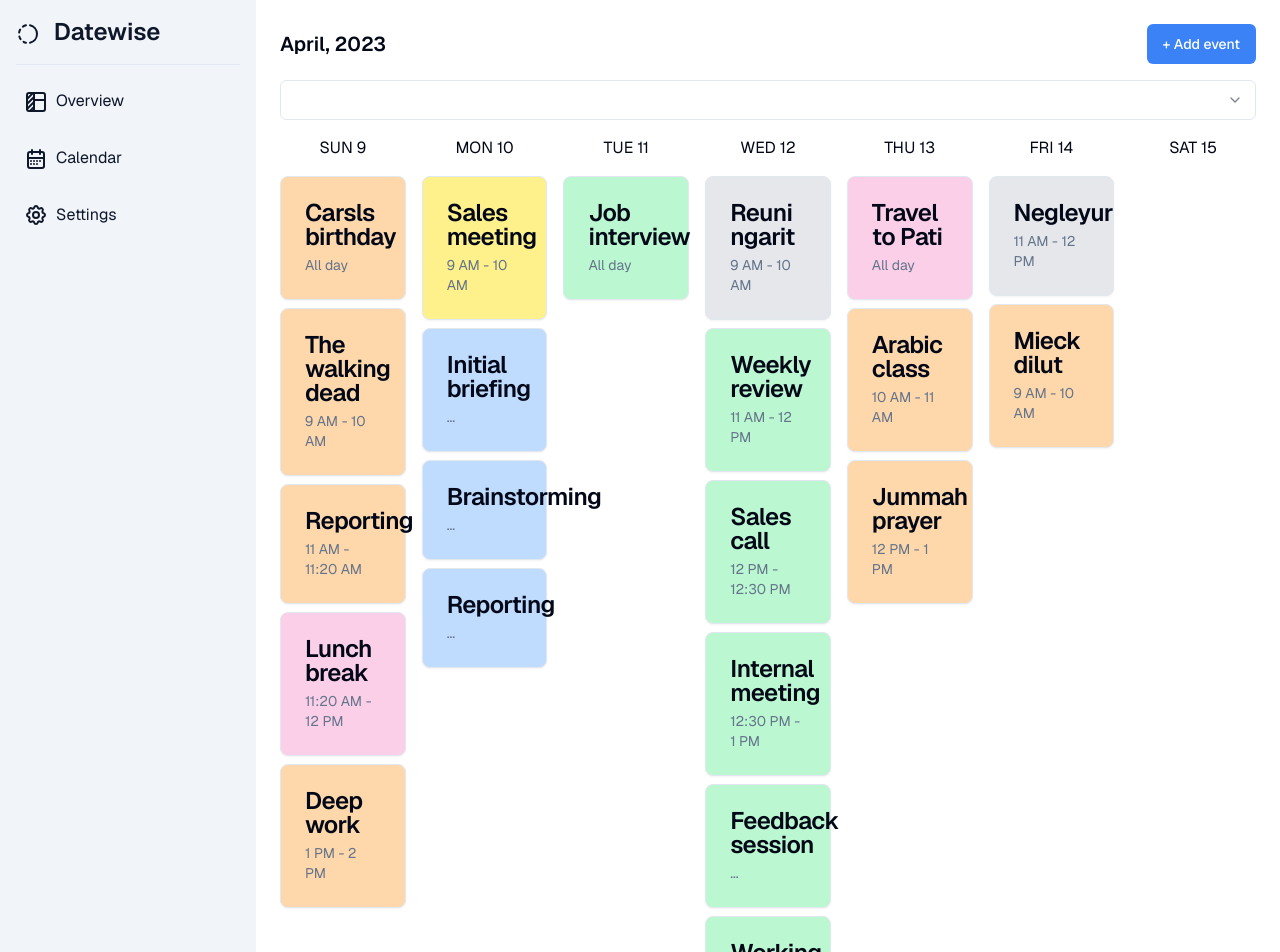
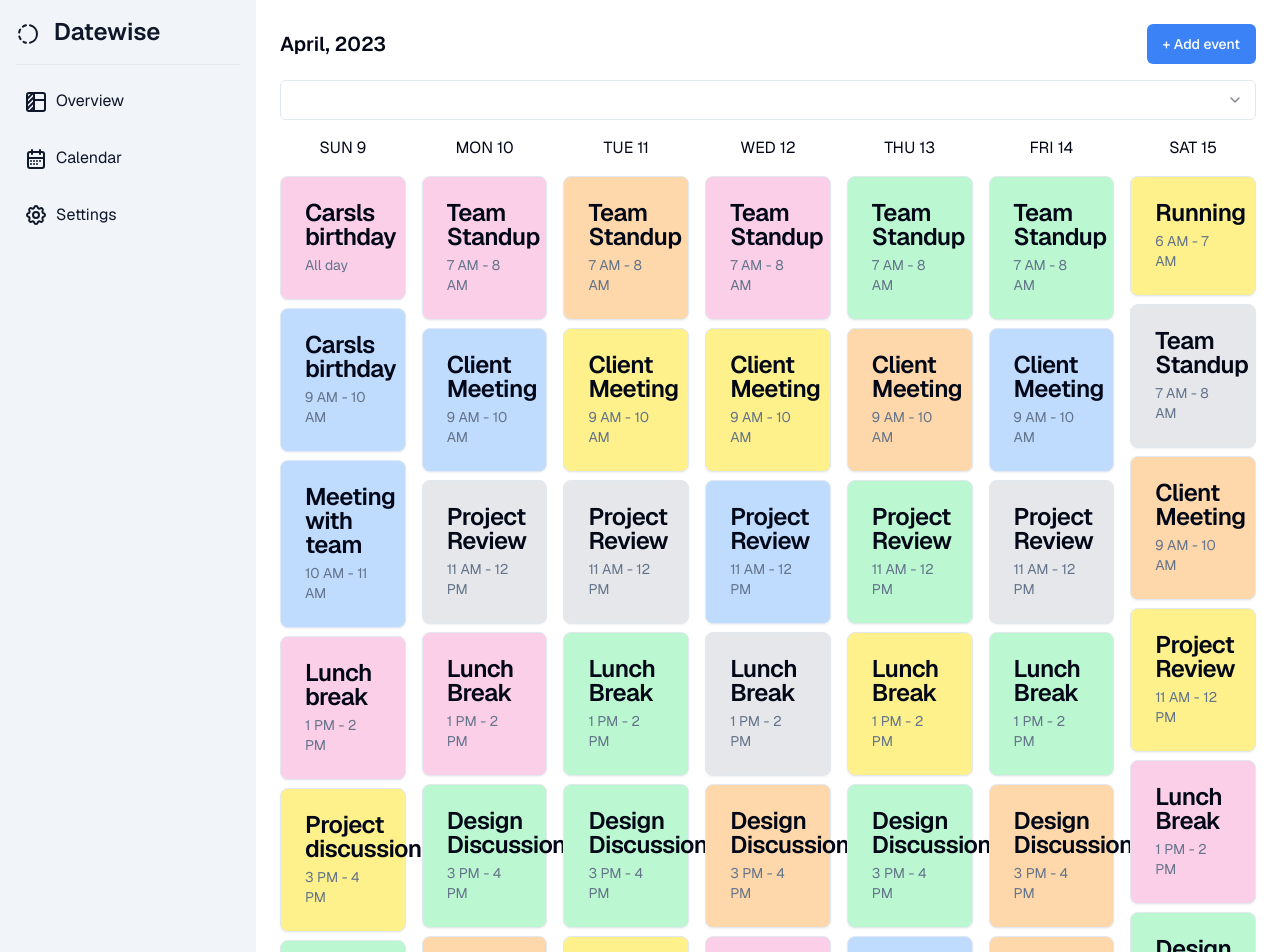
Before and after one commit to zshlabs/datewise, a Next.js app: page /dev in a window 1280 px wide. Shown: the top 952 px of the page. Built offline with nearby package versions, Linux system fonts and the light colour scheme.

Commit message:
ui : separate event cards component

```diff
--- a/package.json
+++ b/package.json
@@ -9,7 +9,7 @@
     "lint": "next lint",
     "format": "prettier --check --ignore-path .gitignore .",
     "format:fix": "prettier --write --ignore-path .gitignore .",
-    "postinstall":"prisma generate --no-engine"
+    "postinstall": "prisma generate --no-engine"
   },
   "dependencies": {
     "@clerk/nextjs": "^4.29.1",
--- /dev/null
+++ b/src/app/(application)/dev/components/EventCard.tsx
@@ -0,0 +1,40 @@
+import {
+  CardTitle,
+  CardDescription,
+  CardHeader,
+  Card,
+} from "@/components/ui/card";
+
+import { cn } from "@/lib/utils";
+
+import React from "react";
+
+type cardProps = {
+  title: string;
+  description: string;
+  // have to add a time type , also have to get link of event to open it.
+  //   time: string;
+};
+
+const colorStyle = [
+  "bg-pink-200",
+  "bg-orange-200",
+  "bg-yellow-200",
+  "bg-green-200",
+  "bg-blue-200",
+  "bg-gray-200",
+];
+
+export default function EventCard(props: cardProps) {
+  const randomColor = colorStyle[Math.floor(Math.random() * colorStyle.length)];
+  // this makes the card colors random ,
+  // but also the color changes in every render , is it a good UX ??
+  return (
+    <Card className={cn(randomColor)}>
+      <CardHeader>
+        <CardTitle>{props.title}</CardTitle>
+        <CardDescription>{props.description}</CardDescription>
+      </CardHeader>
+    </Card>
+  );
+}
--- a/src/app/(application)/dev/page.tsx
+++ b/src/app/(application)/dev/page.tsx
@@ -1,7 +1,3 @@
-/**
- * v0 by Vercel.
- * @see https://v0.dev/t/D8RpkvjDLtr
- */
 import { Button } from "@/components/ui/button";
 import {
   SelectValue,
@@ -10,12 +6,8 @@ import {
   SelectContent,
   Select,
 } from "@/components/ui/select";
-import {
-  CardTitle,
-  CardDescription,
-  CardHeader,
-  Card,
-} from "@/components/ui/card";
+
+import EventCard from "./components/EventCard";
 
 export default function Component() {
   return (
@@ -46,148 +38,62 @@ export default function Component() {
       </div>
       <div className="grid grid-cols-7 gap-4 mt-4">
         <div className="space-y-2">
-          <Card className="bg-orange-200">
-            <CardHeader>
-              <CardTitle> Carsls birthday</CardTitle>
-              <CardDescription>All day</CardDescription>
-            </CardHeader>
-          </Card>
-          <Card className="bg-orange-200">
-            <CardHeader>
-              <CardTitle>The walking dead</CardTitle>
-              <CardDescription>9 AM - 10 AM</CardDescription>
-            </CardHeader>
-          </Card>
-          <Card className="bg-orange-200">
-            <CardHeader>
-              <CardTitle>Reporting</CardTitle>
-              <CardDescription>11 AM - 11:20 AM</CardDescription>
-            </CardHeader>
-          </Card>
-          <Card className="bg-pink-200">
-            <CardHeader>
-              <CardTitle>Lunch break</CardTitle>
-              <CardDescription>11:20 AM - 12 PM</CardDescription>
-            </CardHeader>
-          </Card>
-          <Card className="bg-orange-200">
-            <CardHeader>
-              <CardTitle>Deep work</CardTitle>
-              <CardDescription>1 PM - 2 PM</CardDescription>
-            </CardHeader>
-          </Card>
+          <EventCard title="Carsls birthday" description="All day" />
+          <EventCard title="Carsls birthday" description="9 AM - 10 AM" />
+
+          <EventCard title="Meeting with team" description="10 AM - 11 AM" />
+          <EventCard title="Lunch break" description="1 PM - 2 PM" />
+          <EventCard title="Project discussion" description="3 PM - 4 PM" />
+          <EventCard title="End of day wrap-up" description="5 PM - 6 PM" />
         </div>
         <div className="space-y-2">
-          <Card className="bg-yellow-200">
-            <CardHeader>
-              <CardTitle>Sales meeting</CardTitle>
-              <CardDescription>9 AM - 10 AM</CardDescription>
-            </CardHeader>
-          </Card>
-          <Card className="bg-blue-200">
-            <CardHeader>
-              <CardTitle>Initial briefing</CardTitle>
-              <CardDescription>...</CardDescription>
-            </CardHeader>
-          </Card>
-          <Card className="bg-blue-200">
-            <CardHeader>
-              <CardTitle>Brainstorming</CardTitle>
-              <CardDescription>...</CardDescription>
-            </CardHeader>
-          </Card>
-          <Card className="bg-blue-200">
-            <CardHeader>
-              <CardTitle>Reporting</CardTitle>
-              <CardDescription>...</CardDescription>
-            </CardHeader>
-          </Card>
+          <EventCard title="Team Standup" description="7 AM - 8 AM" />
+          <EventCard title="Client Meeting" description="9 AM - 10 AM" />
+          <EventCard title="Project Review" description="11 AM - 12 PM" />
+          <EventCard title="Lunch Break" description="1 PM - 2 PM" />
+          <EventCard title="Design Discussion" description="3 PM - 4 PM" />
+          <EventCard title="End of Day Wrap-up" description="5 PM - 6 PM" />
         </div>
         <div className="space-y-2">
-          <Card className="bg-green-200">
-            <CardHeader>
-              <CardTitle>Job interview</CardTitle>
-              <CardDescription>All day</CardDescription>
-            </CardHeader>
-          </Card>
+          <EventCard title="Team Standup" description="7 AM - 8 AM" />
+          <EventCard title="Client Meeting" description="9 AM - 10 AM" />
+          <EventCard title="Project Review" description="11 AM - 12 PM" />
+          <EventCard title="Lunch Break" description="1 PM - 2 PM" />
+          <EventCard title="Design Discussion" description="3 PM - 4 PM" />
+          <EventCard title="End of Day Wrap-up" description="5 PM - 6 PM" />
         </div>
         <div className="space-y-2">
-          <Card className="bg-gray-200">
-            <CardHeader>
-              <CardTitle>Reuni ngarit</CardTitle>
-              <CardDescription>9 AM - 10 AM</CardDescription>
-            </CardHeader>
-          </Card>
-          <Card className="bg-green-200">
-            <CardHeader>
-              <CardTitle>Weekly review</CardTitle>
-              <CardDescription>11 AM - 12 PM</CardDescription>
-            </CardHeader>
-          </Card>
-          <Card className="bg-green-200">
-            <CardHeader>
-              <CardTitle>Sales call</CardTitle>
-              <CardDescription>12 PM - 12:30 PM</CardDescription>
-            </CardHeader>
-          </Card>
-          <Card className="bg-green-200">
-            <CardHeader>
-              <CardTitle>Internal meeting</CardTitle>
-              <CardDescription>12:30 PM - 1 PM</CardDescription>
-            </CardHeader>
-          </Card>
-          <Card className="bg-green-200">
-            <CardHeader>
-              <CardTitle>Feedback session</CardTitle>
-              <CardDescription>...</CardDescription>
-            </CardHeader>
-          </Card>
-          <Card className="bg-green-200">
-            <CardHeader>
-              <CardTitle>Working</CardTitle>
-              <CardDescription>...</CardDescription>
-            </CardHeader>
-          </Card>
-          <Card className="bg-green-200">
-            <CardHeader>
-              <CardTitle>Reporting</CardTitle>
-              <CardDescription>...</CardDescription>
-            </CardHeader>
-          </Card>
+          <EventCard title="Team Standup" description="7 AM - 8 AM" />
+          <EventCard title="Client Meeting" description="9 AM - 10 AM" />
+          <EventCard title="Project Review" description="11 AM - 12 PM" />
+          <EventCard title="Lunch Break" description="1 PM - 2 PM" />
+          <EventCard title="Design Discussion" description="3 PM - 4 PM" />
+          <EventCard title="End of Day Wrap-up" description="5 PM - 6 PM" />
         </div>
         <div className="space-y-2">
-          <Card className="bg-pink-200">
-            <CardHeader>
-              <CardTitle>Travel to Pati</CardTitle>
-              <CardDescription>All day</CardDescription>
-            </CardHeader>
-          </Card>
-          <Card className="bg-orange-200">
-            <CardHeader>
-              <CardTitle>Arabic class</CardTitle>
-              <CardDescription>10 AM - 11 AM</CardDescription>
-            </CardHeader>
-          </Card>
-          <Card className="bg-orange-200">
-            <CardHeader>
-              <CardTitle>Jummah prayer</CardTitle>
-              <CardDescription>12 PM - 1 PM</CardDescription>
-            </CardHeader>
-          </Card>
+          <EventCard title="Team Standup" description="7 AM - 8 AM" />
+          <EventCard title="Client Meeting" description="9 AM - 10 AM" />
+          <EventCard title="Project Review" description="11 AM - 12 PM" />
+          <EventCard title="Lunch Break" description="1 PM - 2 PM" />
+          <EventCard title="Design Discussion" description="3 PM - 4 PM" />
+          <EventCard title="End of Day Wrap-up" description="5 PM - 6 PM" />
         </div>
         <div className="space-y-2">
-          <Card className="bg-gray-200">
-            <CardHeader>
-              <CardTitle>Negleyur</CardTitle>
-              <CardDescription>11 AM - 12 PM</CardDescription>
-            </CardHeader>
-          </Card>
-          <Card className="bg-orange-200">
-            <CardHeader>
-              <CardTitle>Mieck dilut</CardTitle>
-              <CardDescription>9 AM - 10 AM</CardDescription>
-            </CardHeader>
-          </Card>
+          <EventCard title="Team Standup" description="7 AM - 8 AM" />
+          <EventCard title="Client Meeting" description="9 AM - 10 AM" />
+          <EventCard title="Project Review" description="11 AM - 12 PM" />
+          <EventCard title="Lunch Break" description="1 PM - 2 PM" />
+          <EventCard title="Design Discussion" description="3 PM - 4 PM" />
+          <EventCard title="End of Day Wrap-up" description="5 PM - 6 PM" />
+        </div>
+        <div className="space-y-2">
+          <EventCard title="Running" description="6 AM - 7 AM" />
+          <EventCard title="Team Standup" description="7 AM - 8 AM" />
+          <EventCard title="Client Meeting" description="9 AM - 10 AM" />
+          <EventCard title="Project Review" description="11 AM - 12 PM" />
+          <EventCard title="Lunch Break" description="1 PM - 2 PM" />
+          <EventCard title="Design Discussion" description="3 PM - 4 PM" />
+          <EventCard title="End of Day Wrap-up" description="5 PM - 6 PM" />
         </div>
       </div>
     </div>
--- a/src/lib/db/client.ts
+++ b/src/lib/db/client.ts
@@ -1,7 +1,6 @@
 import { PrismaClient } from "@prisma/client";
-import { withAccelerate } from '@prisma/extension-accelerate'
+import { withAccelerate } from "@prisma/extension-accelerate";
 
 // import { env } from "@/lib/env";
 
-
-export const db =  new PrismaClient().$extends(withAccelerate());
+export const db = new PrismaClient().$extends(withAccelerate());
```
Also changed, not shown: 2 other files (tests, documents, lock files or other folders).
